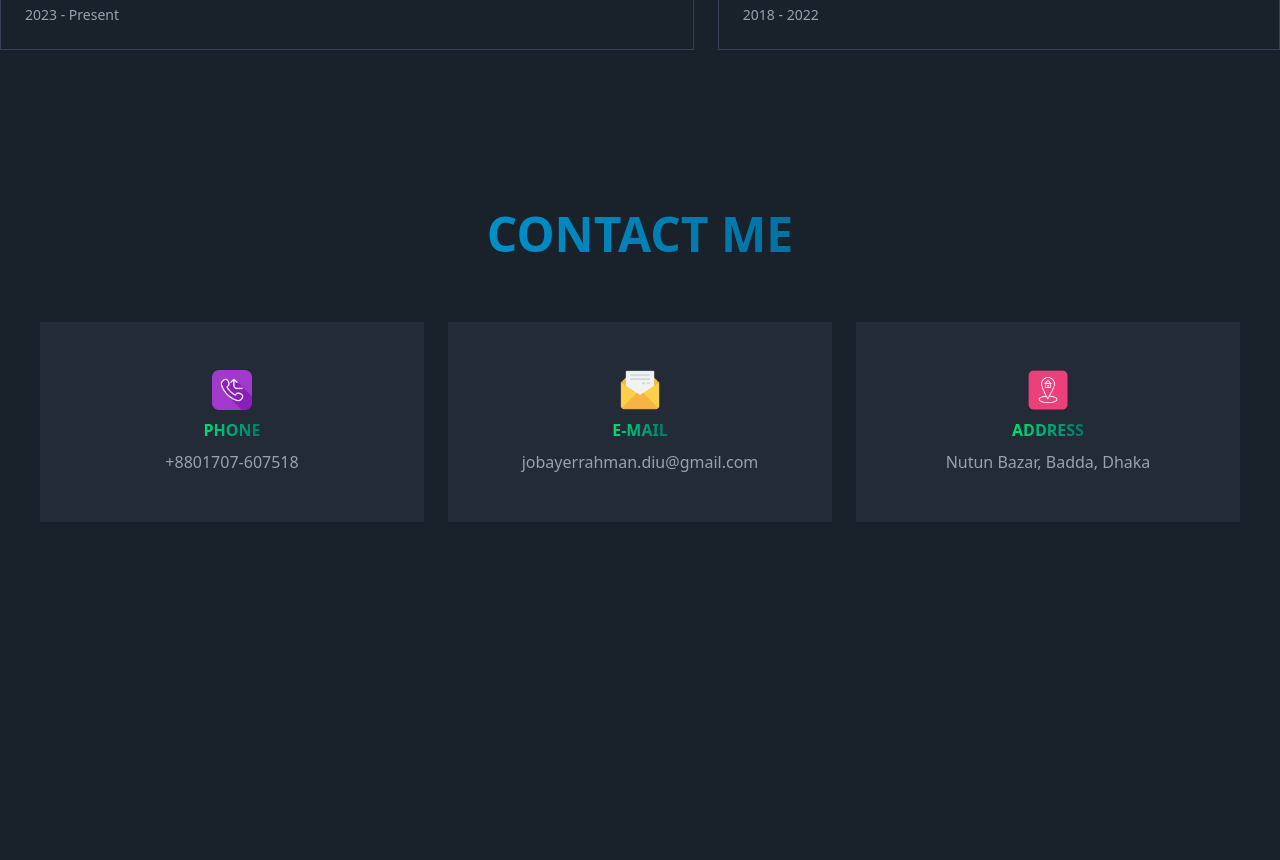
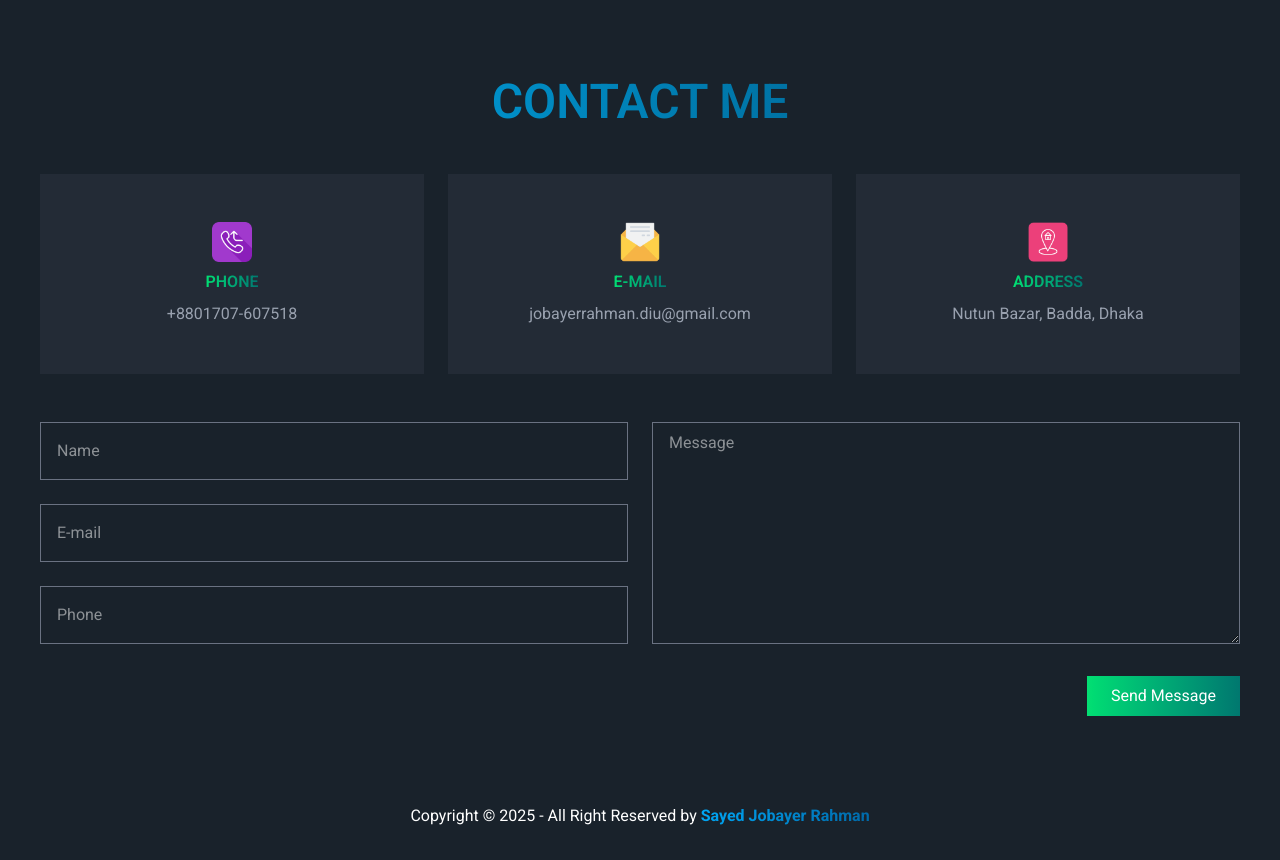
Before and after one commit to JobayerRahman106/portfolio, a React (Vite) app: page / in a window 1280 px wide. Shown: the part 2280-3140 px from the top of the page. Before the commit the page ends 2882 px from the top, so only its background shows below. Built offline with nearby package versions, Linux system fonts and the light colour scheme.

Commit message:
Footer section completed

```diff
--- a/index.html
+++ b/index.html
@@ -2,8 +2,11 @@
 <html lang="en">
   <head>
     <meta charset="UTF-8" />
-    <link rel="icon" type="image/svg+xml" href="/vite.svg" />
+    <link rel="icon" type="image/svg+xml" href="/src/assets/image/jobayer.png" />
     <meta name="viewport" content="width=device-width, initial-scale=1.0" />
+    <link rel="preconnect" href="https://fonts.googleapis.com">
+    <link rel="preconnect" href="https://fonts.gstatic.com" crossorigin>
+    <link href="https://fonts.googleapis.com/css2?family=Roboto:ital,wght@0,100..900;1,100..900&display=swap" rel="stylesheet">
     <title>portfolio</title>
   </head>
   <body>
--- a/src/index.css
+++ b/src/index.css
@@ -1,5 +1,6 @@
 @import "tailwindcss";
 body{
     background-color: rgb(25 34 43);
+    font-family: "Roboto", sans-serif;
 
 }
--- a/src/pages/HomePage.jsx
+++ b/src/pages/HomePage.jsx
@@ -6,6 +6,7 @@ import About from '../section/About'
 import Skill from '../section/Skill'
 import Qualification from '../section/Qualification'
 import Contact from '../section/Contact'
+import Footer from '../section/Footer'
 
 const HomePage = () => {
   return (
@@ -16,6 +17,7 @@ const HomePage = () => {
       <Skill/>
       <Qualification/>
       <Contact/>
+      <Footer/>
     </>
   )
 }
--- a/src/section/Contact.jsx
+++ b/src/section/Contact.jsx
@@ -6,11 +6,10 @@ import { Link } from 'react-router-dom'
 
 const Contact = () => {
   return (
-    <div className='px-10 py-20'>
+    <div className='px-10 py-10'>
       <h2 className='text-5xl font-semibold text-center text-transparent bg-clip-text bg-linear-to-r from-sky-400  to-sky-900 text-transform: uppercase'>Contact Me</h2>
 
-      <div className='grid grid-cols-3 mt-16 gap-6'>
-
+      <div className='grid grid-cols-3 mt-12 gap-6'>
         <div className='border  p-12 border-none  bg-[#232b36]'>
           <div className="flex flex-col items-center ">
             <img className='w-10' src={PhoneImg} alt="PhoneImg" />
@@ -32,8 +31,37 @@ const Contact = () => {
             <Link  className='text-gray-400'>Nutun Bazar, Badda, Dhaka</Link>
           </div>
         </div>
+      </div>
 
-      </div>
+      <form>
+        <div className='grid grid-cols-2 mt-12 gap-6'>
+          <div className='space-y-6'>
+            <div className='flex flex-col'>
+              <label className='flex items-center gap-4'>
+                <input type="text" className='grow text-white text-base  rounded-none border border-gray-500  focus:border-teal-600 p-4' placeholder='Name' />
+              </label>
+            </div>
+            <div className='flex flex-col'>
+              <label className='flex items-center gap-2'>
+                <input type="text" className='grow text-white text-base  rounded-none border border-gray-500  focus:border-teal-600 p-4' placeholder='E-mail' />
+              </label>
+            </div>
+            <div className='flex flex-col '>
+              <label className='flex items-center gap-2'>
+                <input type="text"  className='grow text-white text-base  rounded-none border border-gray-500  focus:border-teal-600 p-4' placeholder='Phone' />
+              </label>
+            </div>
+
+          </div>
+          <div>
+            <textarea className='grow w-full h-full text-white text-base  rounded-none py-2 px-4 border border-gray-500 ' placeholder='Message'></textarea>
+          </div>
+        </div>
+
+        <div className='flex items-center justify-end mt-8'>
+            <button className='border-none py-2 px-6 text-white bg-linear-to-r from-green-400 to-teal-700 hover:bg-gradient-to-l cursor-pointer'>Send Message</button>
+        </div>
+      </form>
 
     </div>
   )
--- /dev/null
+++ b/src/section/Footer.jsx
@@ -0,0 +1,13 @@
+import React from 'react'
+
+const Footer = () => {
+  return (
+    <div>
+        <footer className='mt-8 pb-4'>
+            <p className='text-center text-white py-4'> Copyright © 2025 - All Right Reserved by <span className='text-transparent bg-clip-text bg-linear-to-r from-sky-500  to-sky-700 font-bold'> Sayed Jobayer Rahman </span></p>
+        </footer>
+    </div>
+  )
+}
+
+export default Footer
--- a/src/section/Qualification.jsx
+++ b/src/section/Qualification.jsx
@@ -4,7 +4,7 @@ import DiplomaImg from '../assets/image/diploma.png'
 
 const Qualification = () => {
   return (
-    <div className='py-20'>
+    <div className='py-16'>
         <div>
             <h2 className='text-5xl font-semibold text-center text-transparent bg-clip-text bg-linear-to-r from-sky-400  to-sky-900 uppercase'>Educational Qualifications</h2>
             <p className='max-w-3xl mx-auto text-center text-white mt-6 leading-7'>My educational background reflects a commitment to growth and learning, building a strong foundation for future opportunities. This journey has equipped me with knowledge, skills, and the drive to excel.</p>
```
Also changed, not shown: src/assets/image/jobayer.png (added).
